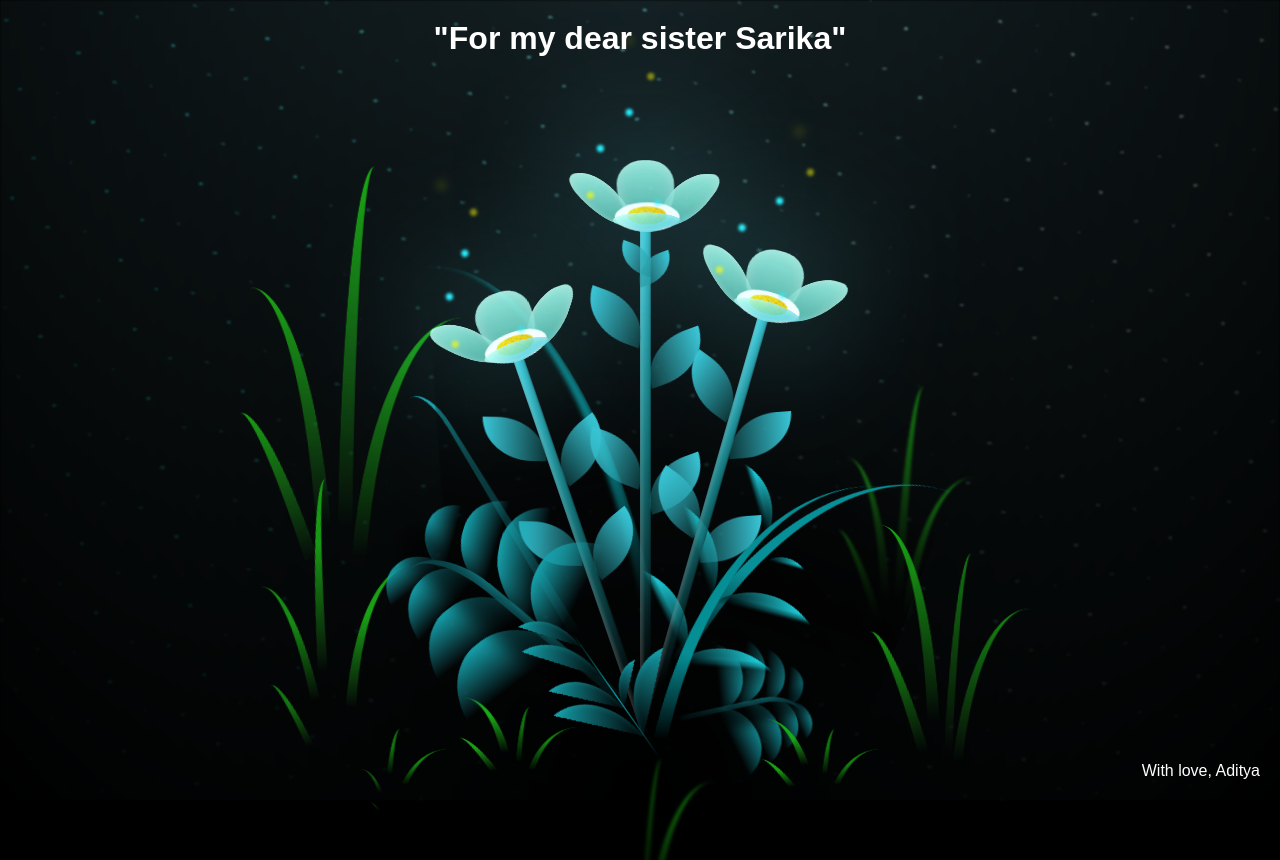
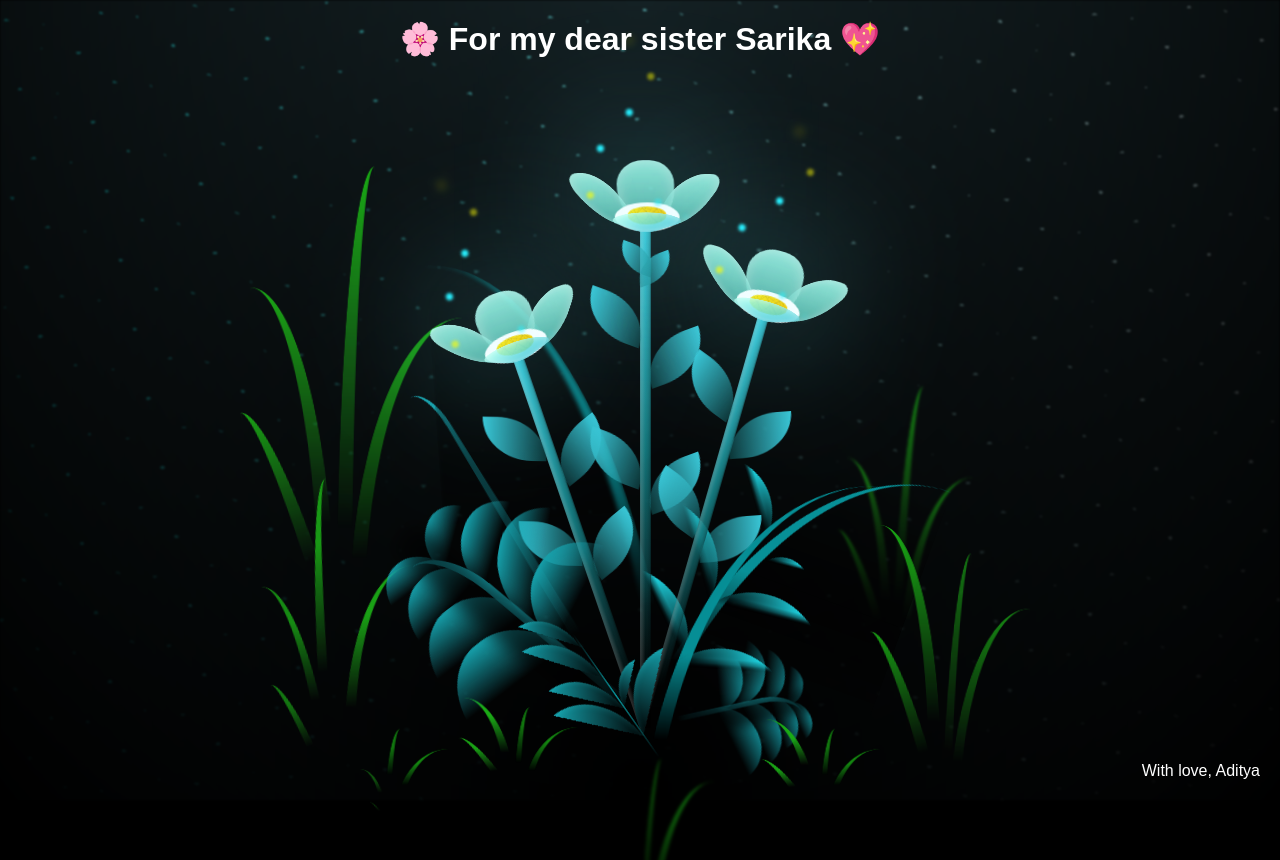
Before and after one commit to Aditya2344s/sarika, a plain HTML site: page flower.html in a window 1280 px wide. Shown: the top 860 px of the page. Drawn offline with Linux system fonts and the light colour scheme.

Commit message:
Update flower.html

```diff
--- a/flower.html
+++ b/flower.html
@@ -30,7 +30,7 @@
 </head>
 <body class="container">
     <div class="message">
-        <h1>"For my dear sister Sarika"</h1>
+        <h1>🌸 For my dear sister Sarika 💖</h1>
     </div>
 
     <!-- Pembuat code: https://codepen.io/mdusmanansari/pen/BamepLe -->
```
